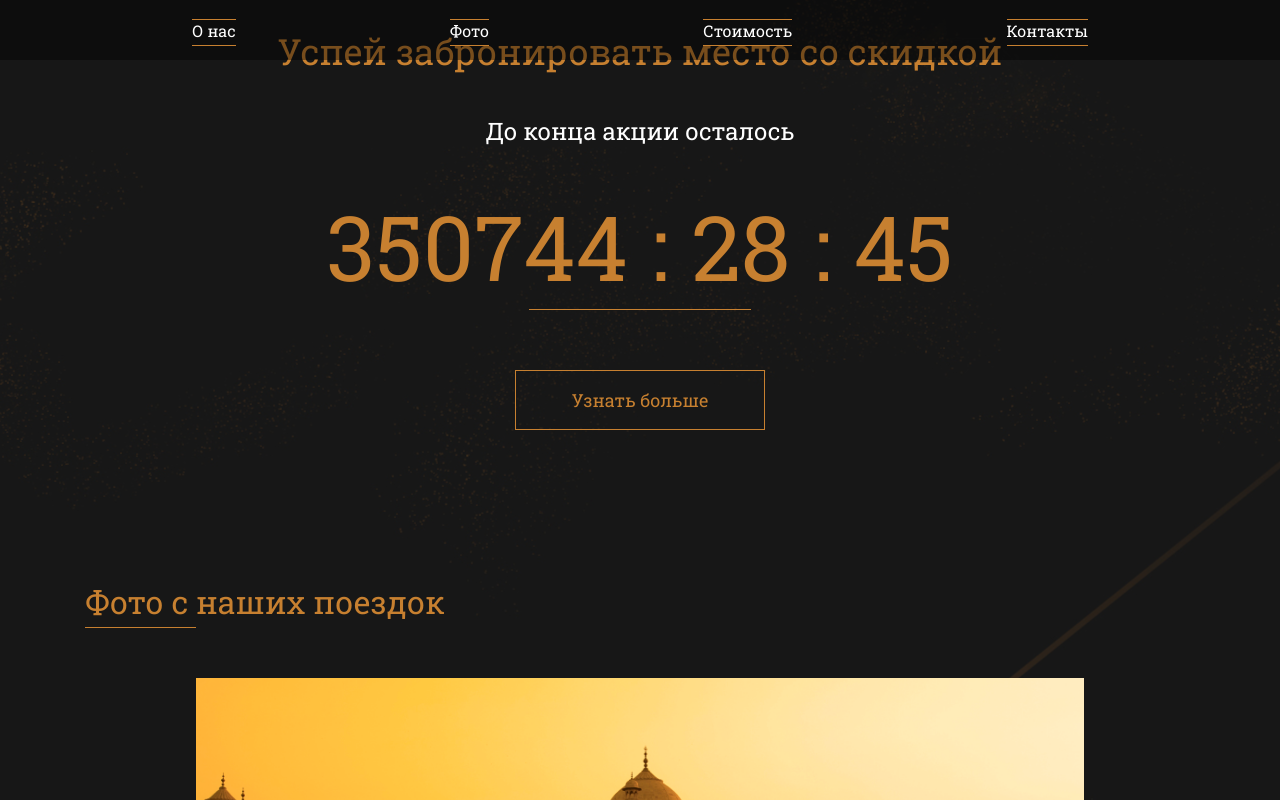
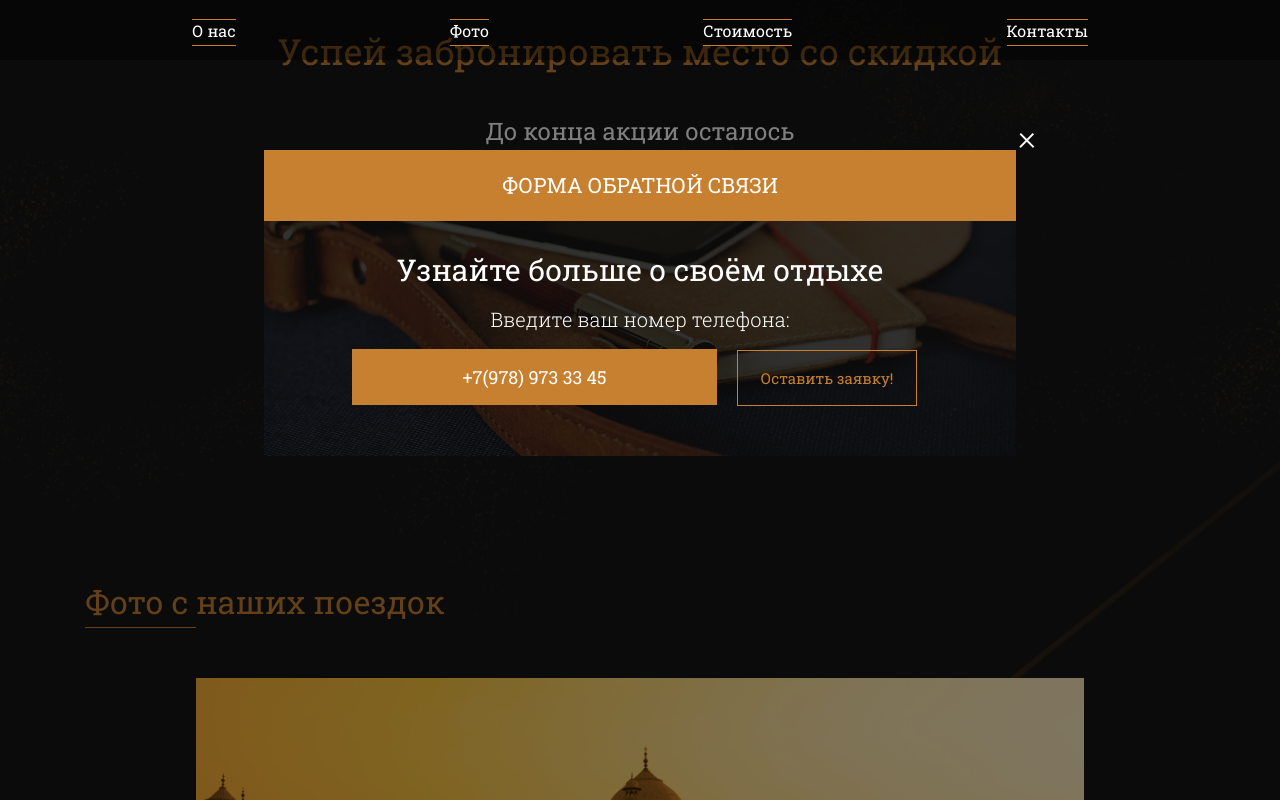
Before and after one commit to Olga-Zyukina/Yoga, a plain HTML site: page index.html in a window 1280 px wide. Both pictures are taken after a click on the button "Узнать больше". Shown: the part 1353-2153 px from the top of the page. Drawn offline with Linux system fonts and the light colour scheme.

Commit message:
Add Modal

```diff
--- a/js/script.js
+++ b/js/script.js
@@ -37,7 +37,7 @@ window.addEventListener('DOMContentLoaded', function() {
 
     // Timer
 
-    let deadline = '2062-04-13';
+    let deadline = '2062-11-21';
 
     function getTimeRemaining(endtime) {
         let t = Date.parse(endtime) - Date.parse(new Date()),
@@ -84,4 +84,23 @@ window.addEventListener('DOMContentLoaded', function() {
     }
 
     setClock('timer', deadline);
+
+    // Modal
+
+    let more = document.querySelector('.more'),
+        overlay = document.querySelector('.overlay'),
+        close = document.querySelector('.popup-close');
+
+    more.addEventListener('click', function() {
+        overlay.style.display = 'block';
+        this.classList.add('more-splash');
+        document.body.style.overflow = 'hidden';
+    });
+
+    close.addEventListener('click', function() {
+        overlay.style.display = 'none';
+        more.classList.remove('more-splash');
+        document.body.style.overflow = '';
+    });
+
 });
```
Also changed, not shown: index.html (+1 -0 lines), js/age.js (added, +9 -0 lines).
